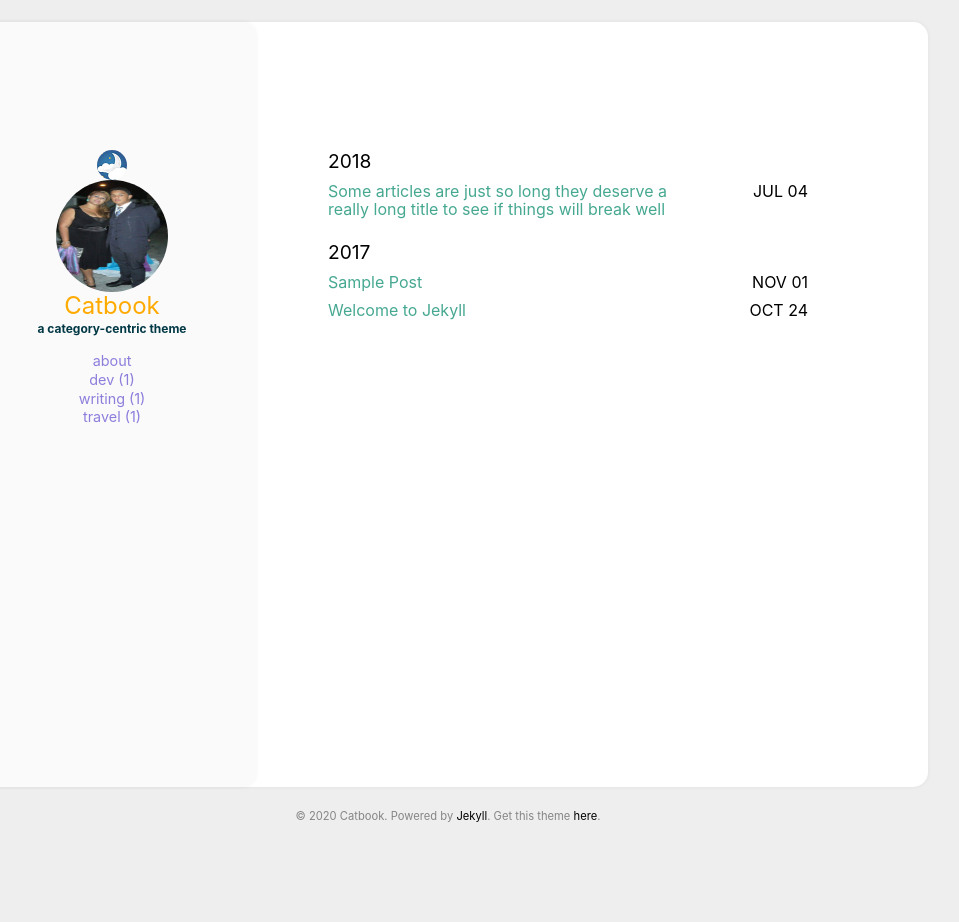
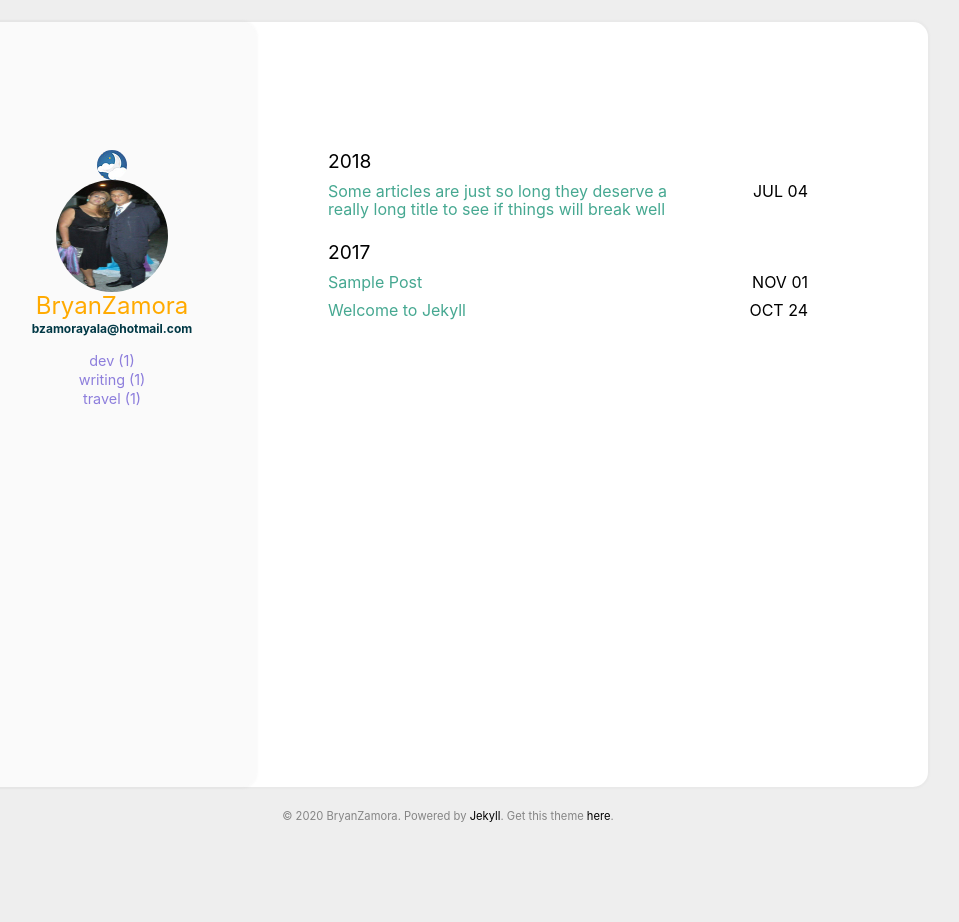
Before and after one commit to bryan2209/blog-personal, a Jekyll site: the page built from index.html, in a window 1280 px wide. Shown: the whole page, without its empty margins (192-1151 px from the left). Built offline with Jekyll 4.4.1, drawn with Linux system fonts in a browser that asks for light colours.

Commit message:
Update _config.yml

```diff
--- a/_config.yml
+++ b/_config.yml
@@ -16,11 +16,11 @@ google_analytics: #UA—XXXXXXXX-X
 disqus_shortname: #disqus shortname
 
 user:
-  name: Catbook
+  name: BryanZamora
   pic: /assets/img/cat.jpg
   picAlt: "catbook"
-  job: a category-centric theme
-  aboutme: true # comment this out if you don't need the 'about' page.
+  job: bzamorayala@hotmail.com
+  conoceme: true # comment this out if you don't need the 'about' page.
 
 exclude:
   - README.md
```
